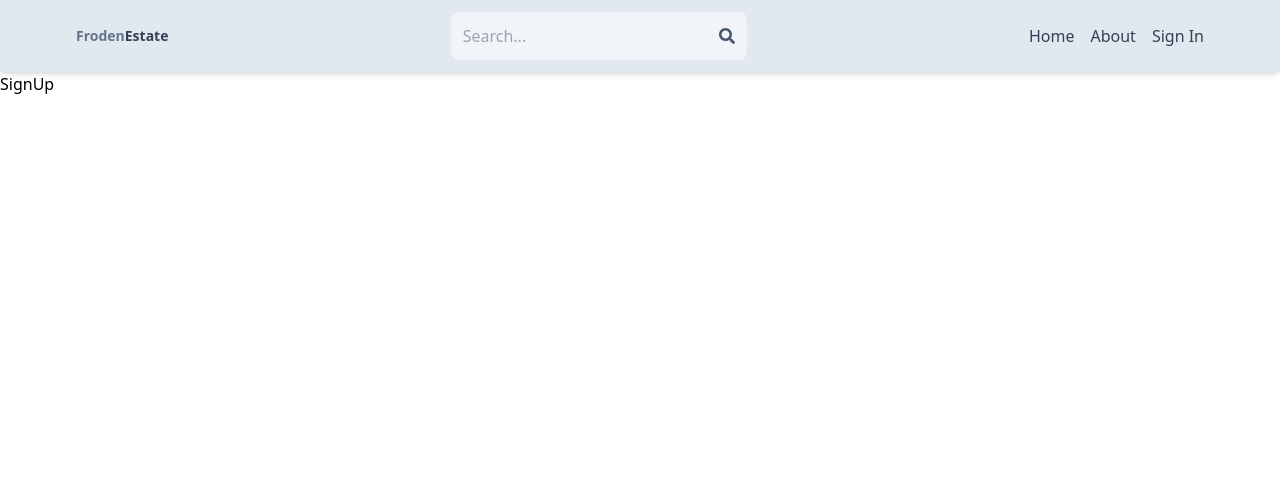
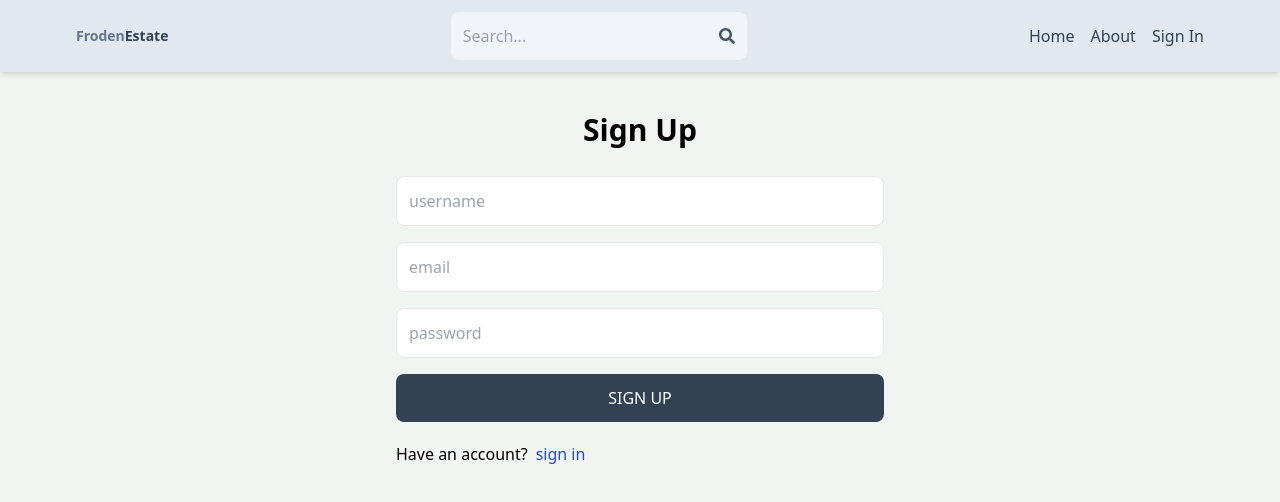
Before and after one commit to Dispenser254/MERN-Real-Estate, a React (Vite) app in the folder client/: page /signup in a window 1280 px wide. Shown: the top 502 px of the page. Built offline with nearby package versions, Linux system fonts and the light colour scheme.

Commit message:
Create a signup page UI

```diff
--- a/client/src/index.css
+++ b/client/src/index.css
@@ -1,3 +1,7 @@
 @tailwind base;
 @tailwind components;
 @tailwind utilities;
+
+body {
+    background-color: rgb(241, 245, 241);
+}
--- a/client/src/pages/SignUp.jsx
+++ b/client/src/pages/SignUp.jsx
@@ -1,9 +1,38 @@
-// import React from 'react'
+import { Link } from "react-router-dom";
 
 function SignUp() {
   return (
-    <div>SignUp</div>
-  )
+    <div className="p-3 max-w-lg mx-auto">
+      <h1 className="text-3xl text-center font-semibold my-7">Sign Up</h1>
+      <form className="flex flex-col gap-4">
+        <input
+          type="text"
+          id="username"
+          className="border p-3 rounded-lg"
+          placeholder="username"
+        />
+        <input
+          type="email"
+          id="email"
+          className="border p-3 rounded-lg"
+          placeholder="email"
+        />
+        <input
+          type="password"
+          id="password"
+          className="border p-3 rounded-lg"
+          placeholder="password"
+        />
+        <button className="bg-slate-700 text-white p-3 rounded-lg uppercase hover:opacity-95">Sign Up</button>
+      </form>
+      <div className="flex gap-2 mt-5">
+        <p>Have an account?</p>
+        <Link to={'/signin'}>
+          <span className="text-blue-700">sign in</span>
+        </Link>
+      </div>
+    </div>
+  );
 }
 
 export default SignUp
```
